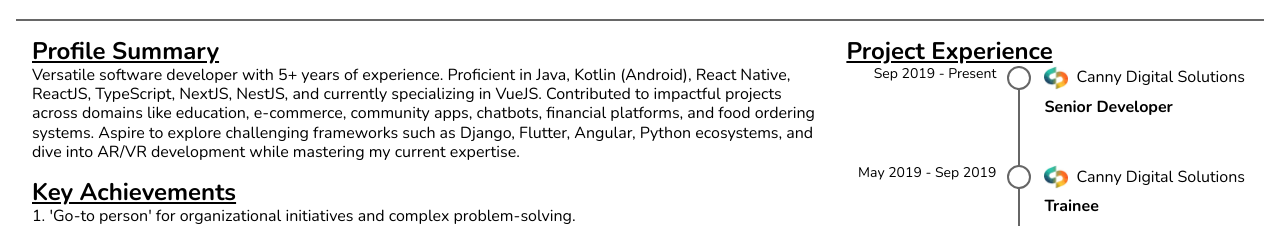
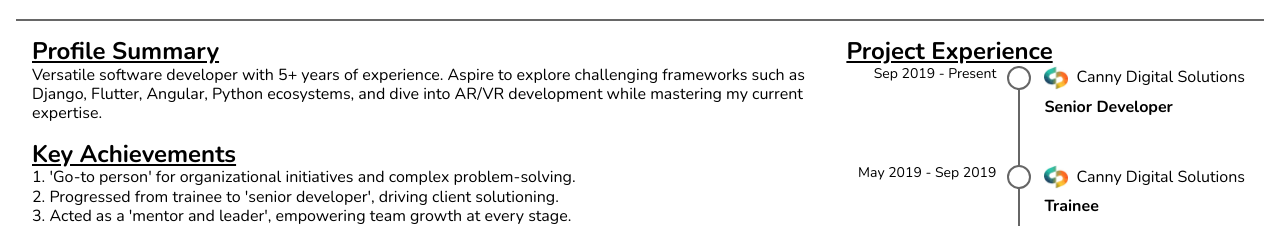
Before and after one commit to myself-tamilvanan/my-resume-nextjs, a Next.js app: page /resume in a window 1280 px wide. Shown: the part 158-384 px from the top of the page. Built offline with nearby package versions, Linux system fonts and the light colour scheme.

Commit message:
Completed Resume

```diff
--- a/src/app/resume/page.tsx
+++ b/src/app/resume/page.tsx
@@ -121,14 +121,10 @@
         <section className={style.left_container}>
           <Subtitle title="Profile Summary">
             <p>
-              Versatile software developer with 5+ years of experience.
-              Proficient in Java, Kotlin (Android), React Native, ReactJS,
-              TypeScript, NextJS, NestJS, and currently specializing in VueJS.
-              Contributed to impactful projects across domains like education,
-              e-commerce, community apps, chatbots, financial platforms, and
-              food ordering systems. Aspire to explore challenging frameworks
-              such as Django, Flutter, Angular, Python ecosystems, and dive into
-              AR/VR development while mastering my current expertise.
+              Versatile software developer with 5+ years of experience. Aspire
+              to explore challenging frameworks such as Django, Flutter,
+              Angular, Python ecosystems, and dive into AR/VR development while
+              mastering my current expertise.
             </p>
           </Subtitle>
           <Subtitle title="Key Achievements">
```
